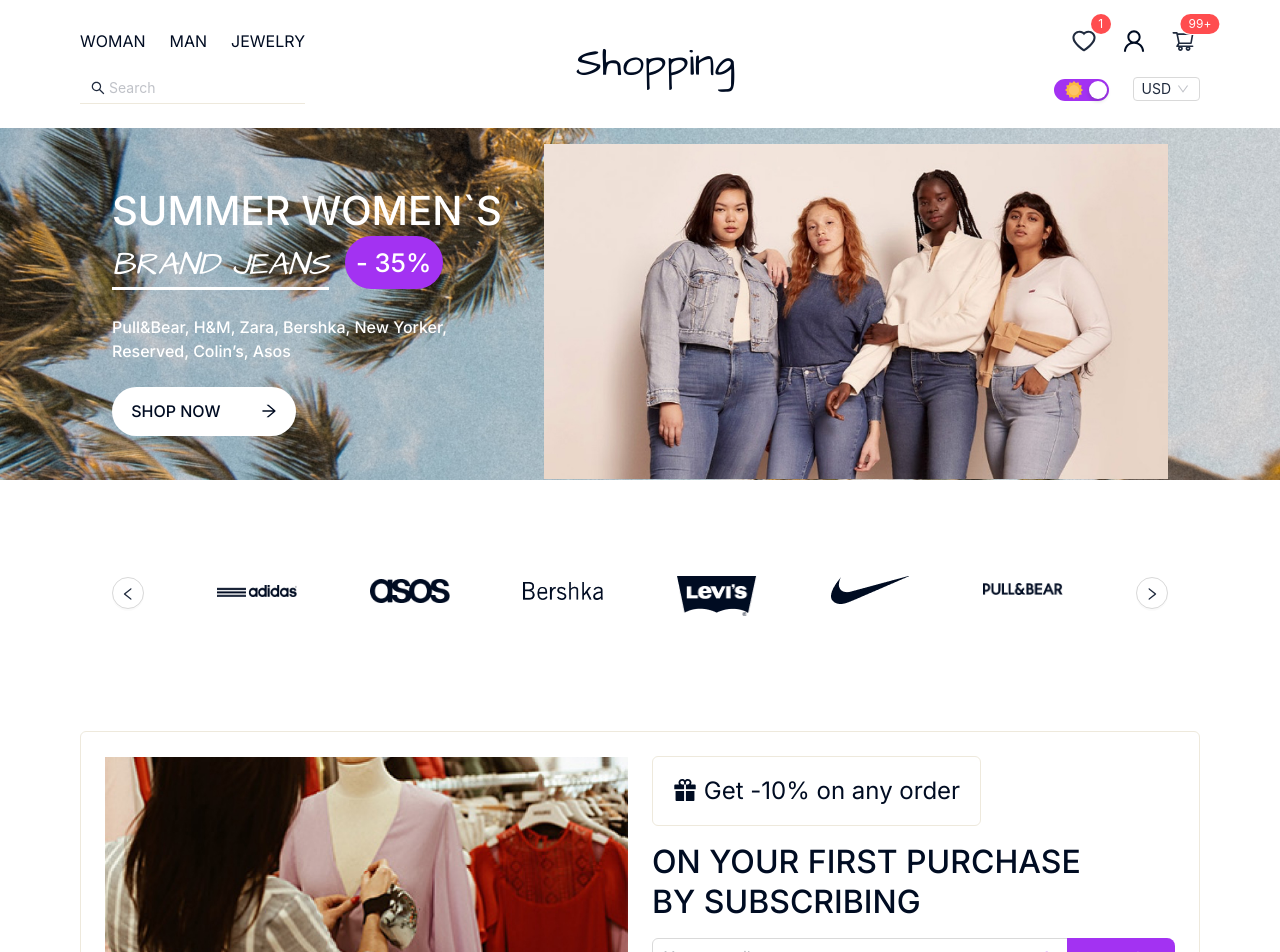
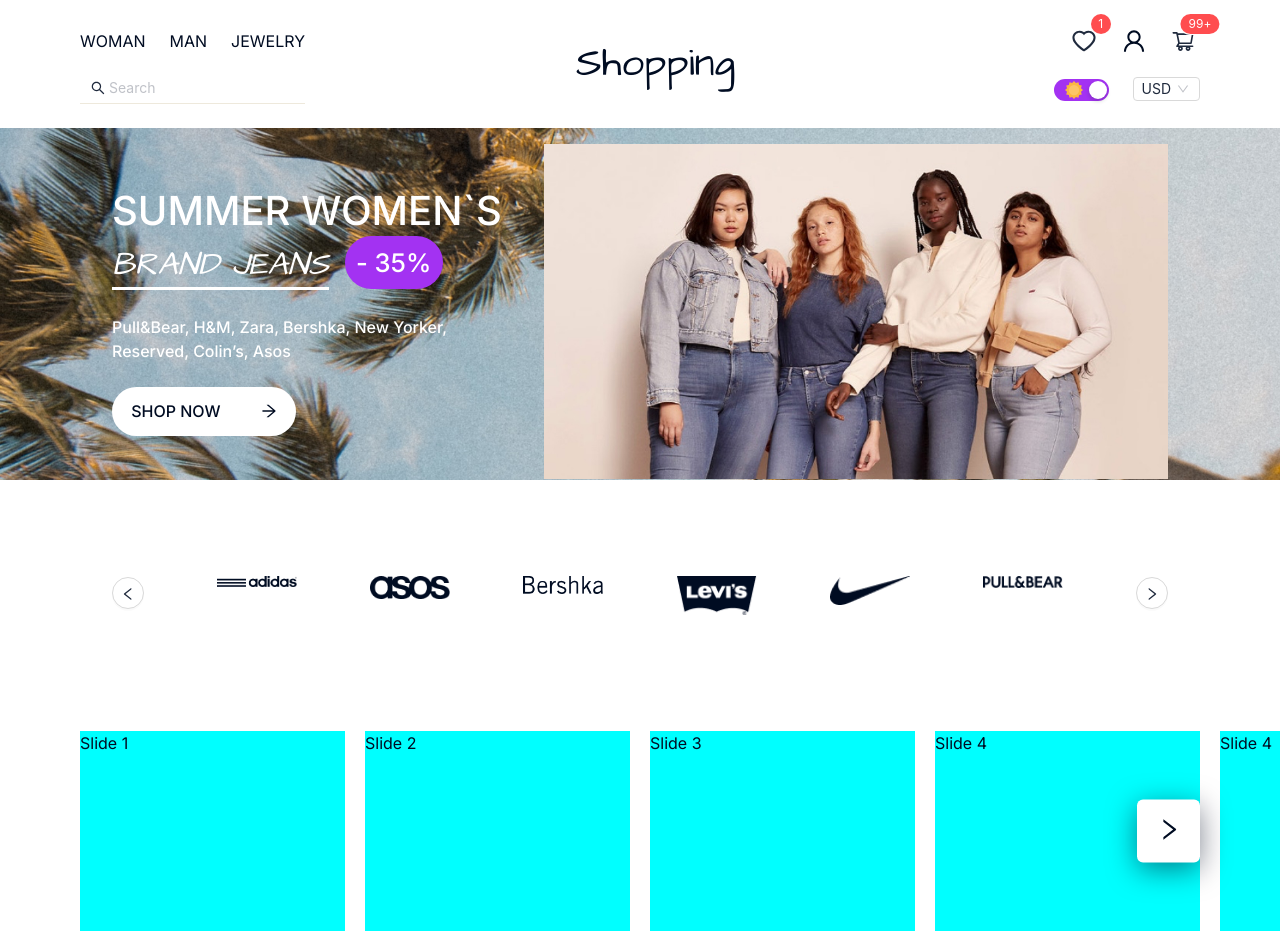
Before and after one commit to RussianBoy64/nextJS-store, a Next.js app: page / in a window 1280 px wide. Shown: the top 952 px of the page. Built offline with nearby package versions, Linux system fonts and the light colour scheme.

Commit message:
feat: add swiper with navigation

```diff
--- a/app/page.tsx
+++ b/app/page.tsx
@@ -1,5 +1,6 @@
 import TopSection from "@/components/TopSection";
-import BrandFilter from "@/components/BrandFilter/intex";
+import BrandFilter from "@/components/BrandFilter";
+import PopularGoods from "@/components/PopularGoods";
 
 import styles from "./homePage.module.scss";
 
@@ -13,6 +14,7 @@
     <main className={styles.main}>
       <TopSection />
       <BrandFilter />
+      <PopularGoods />
     </main>
   );
 };
--- a/components/BrandFilter/brandFilter.module.scss
+++ b/components/BrandFilter/brandFilter.module.scss
@@ -26,6 +26,7 @@
 
   &__logo {
     width: 5rem;
+    height: auto;
     object-fit: contain;
   }
 }
--- a/components/Footer/Additional/additional.module.scss
+++ b/components/Footer/Additional/additional.module.scss
@@ -9,6 +9,8 @@
   }
 
   &__link {
+    width: fit-content;
+    height: auto;
     text-transform: uppercase;
   }
 }
--- a/components/Header/header.module.scss
+++ b/components/Header/header.module.scss
@@ -23,6 +23,10 @@
     grid-template-columns: repeat(2, 1fr);
     grid-template-areas: "logo burgetBtn" "category category" "search search";
     height: min-content;
+
+    & div:nth-last-child(2) {
+      display: none;
+    }
   }
 }
 
--- /dev/null
+++ b/components/PopularGoods/index.tsx
@@ -0,0 +1,56 @@
+"use client";
+
+import { Swiper, SwiperSlide } from "swiper/react";
+import { Navigation, A11y } from "swiper/modules";
+import SwiperNavigation from "@/components/UI/SwiperNavigation";
+
+import "swiper/scss";
+import "swiper/scss/navigation";
+
+import styles from "./popularGoods.module.scss";
+
+const PopularGoods = () => {
+  return (
+    <section className={styles.popularGoods}>
+      <Swiper
+        className={styles.popularGoods__swiper}
+        modules={[Navigation, A11y]}
+        navigation={true}
+        breakpoints={{
+          0: {
+            slidesPerView: 1,
+            spaceBetween: 15,
+          },
+          320: {
+            slidesPerView: 2,
+            spaceBetween: 15,
+          },
+          640: {
+            slidesPerView: 3,
+            spaceBetween: 20,
+          },
+          768: {
+            slidesPerView: 4,
+            spaceBetween: 20,
+          },
+          1024: {
+            slidesPerView: 4,
+            spaceBetween: 20,
+          },
+        }}
+        onSlideChange={(swiper) => swiper.update()}
+      >
+        <SwiperSlide className={styles.popularGoods__item}>Slide 1</SwiperSlide>
+        <SwiperSlide className={styles.popularGoods__item}>Slide 2</SwiperSlide>
+        <SwiperSlide className={styles.popularGoods__item}>Slide 3</SwiperSlide>
+        <SwiperSlide className={styles.popularGoods__item}>Slide 4</SwiperSlide>
+        <SwiperSlide className={styles.popularGoods__item}>Slide 4</SwiperSlide>
+        <SwiperSlide className={styles.popularGoods__item}>Slide 4</SwiperSlide>
+        <SwiperSlide className={styles.popularGoods__item}>Slide 4</SwiperSlide>
+        <SwiperNavigation />
+      </Swiper>
+    </section>
+  );
+};
+
+export default PopularGoods;
--- /dev/null
+++ b/components/PopularGoods/popularGoods.module.scss
@@ -0,0 +1,17 @@
+@import "@/styles/variables.scss";
+
+.popularGoods {
+  position: relative;
+  padding: 1.5rem 5rem;
+  overflow: hidden;
+
+  &__swiper {
+    overflow-x: visible;
+  }
+
+  &__item {
+    width: 200px;
+    height: 200px;
+    background-color: aqua;
+  }
+}
--- a/components/UI/BurgerMenu/index.tsx
+++ b/components/UI/BurgerMenu/index.tsx
@@ -60,16 +60,6 @@
           <FavoriteLink showName={true} />
           <ProfileLink showName={true} />
           <CartLink showName={true} />
-
-          <Space
-            direction="horizontal"
-            size="middle"
-            align="center"
-            className={styles.burgerMenu__settings}
-          >
-            <ThemeSwitcher />
-            <CurrencySwitcher />
-          </Space>
           <SettingsPanel />
         </Space>
       </Drawer>
--- a/components/UI/SettingsPanel/settingsPanel.module.scss
+++ b/components/UI/SettingsPanel/settingsPanel.module.scss
@@ -4,9 +4,3 @@
   grid-area: settings;
   justify-self: end;
 }
-
-@media (max-width: $md-screen) {
-  .settingsPanel {
-    display: none;
-  }
-}
--- /dev/null
+++ b/components/UI/SwiperNavigation/index.tsx
@@ -0,0 +1,50 @@
+"use client";
+
+import { useState } from "react";
+import { useSwiper } from "swiper/react";
+import { LeftOutlined, RightOutlined } from "@ant-design/icons";
+
+import styles from "./swiperNavigation.module.scss";
+
+const swiperNavigation = () => {
+  const swiper = useSwiper();
+  const [isBeginning, setIsBeginning] = useState(true);
+  const [isEnd, setIsEnd] = useState(false);
+  const prevSlideHandler: () => void = () => {
+    swiper.slidePrev();
+    setIsBeginning(swiper.isBeginning);
+    setIsEnd(swiper.isEnd);
+  };
+  const nextSlideHandler: () => void = () => {
+    swiper.slideNext();
+    setIsBeginning(swiper.isBeginning);
+    setIsEnd(swiper.isEnd);
+  };
+  console.log(swiper.isBeginning, swiper.isEnd);
+
+  return (
+    <>
+      {isBeginning ? (
+        <button className={styles.prevButton} onClick={prevSlideHandler} disabled>
+          <LeftOutlined />
+        </button>
+      ) : (
+        <button className={styles.prevButton} onClick={prevSlideHandler}>
+          <LeftOutlined />
+        </button>
+      )}
+
+      {isEnd ? (
+        <button className={styles.nextButton} onClick={nextSlideHandler} disabled>
+          <RightOutlined />
+        </button>
+      ) : (
+        <button className={styles.nextButton} onClick={nextSlideHandler}>
+          <RightOutlined />
+        </button>
+      )}
+    </>
+  );
+};
+
+export default swiperNavigation;
--- /dev/null
+++ b/components/UI/SwiperNavigation/swiperNavigation.module.scss
@@ -0,0 +1,47 @@
+@import "@/styles/variables.scss";
+
+.prevButton,
+.nextButton {
+  position: absolute;
+  width: 63px;
+  height: 63px;
+  color: $text-color;
+  font-size: $fs-l;
+  background-color: $bg-color;
+  border: none;
+  border-radius: $border-radius;
+  outline: none;
+  box-shadow: 0px 7px 29px 0px $text-color50;
+  cursor: pointer;
+  transition: all $tr-time ease-in-out;
+}
+
+.prevButton {
+  z-index: 1000;
+  top: 50%;
+  left: 0;
+  transform: translateY(-50%);
+}
+
+.nextButton {
+  z-index: 1000;
+  top: 50%;
+  right: 0;
+  transform: translateY(-50%);
+}
+
+.prevButton:hover,
+.nextButton:hover {
+  color: $accent-primary;
+}
+
+.prevButton:active,
+.nextButton:active {
+  transform: translateY(-50%) scale(0.95);
+}
+
+.prevButton:disabled,
+.nextButton:disabled {
+  z-index: -1;
+  opacity: 0;
+}
--- a/package.json
+++ b/package.json
@@ -19,6 +19,7 @@
     "next-themes": "^0.2.1",
     "react": "18.2.0",
     "react-dom": "18.2.0",
+    "swiper": "^10.2.0",
     "typescript": "5.1.3",
     "zustand": "^4.3.8"
   },
```
Also changed, not shown: components/BrandFilter/index.tsx (renamed from components/BrandFilter/intex.tsx), public/images/logos/zara.png (deleted), 1 other file (tests, documents, lock files or other folders).
